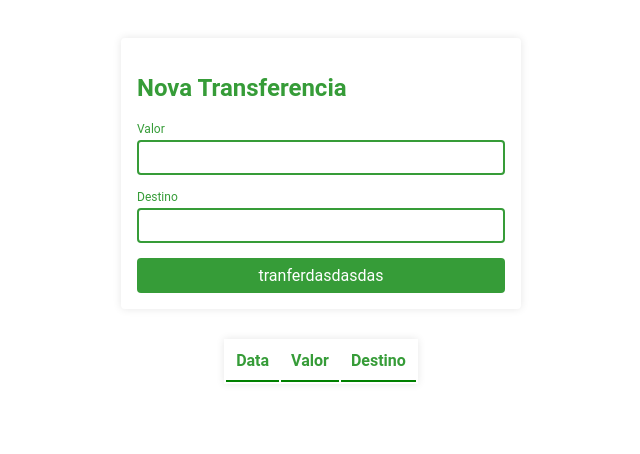
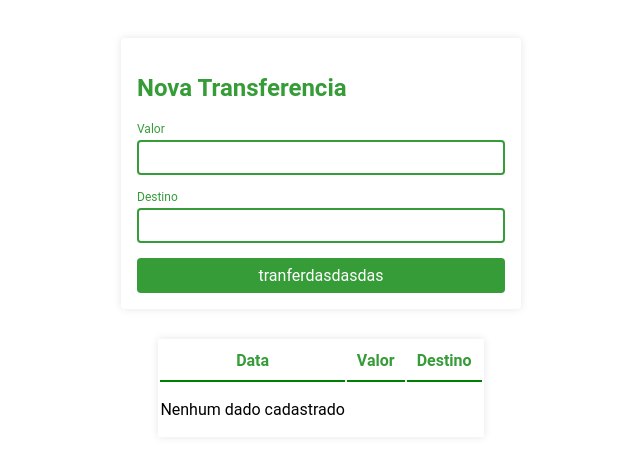
Before and after one commit to Eubrenobrito/byteBank, an Angular app in the folder bytebank/: page / in a window 1280 px wide. Shown: the top 454 px of the page, without its empty margins (319-959 px from the left). Built offline with nearby package versions, Linux system fonts and the light colour scheme.

Commit message:
adicionando service

```diff
--- a/bytebank/package.json
+++ b/bytebank/package.json
@@ -18,6 +18,7 @@
     "@angular/platform-browser": "^14.0.0",
     "@angular/platform-browser-dynamic": "^14.0.0",
     "@angular/router": "^14.0.0",
+    "express": "^4.18.1",
     "rxjs": "~7.5.0",
     "tslib": "^2.3.0",
     "zone.js": "~0.11.4"
--- a/bytebank/src/app/extrato/extrato.component.html
+++ b/bytebank/src/app/extrato/extrato.component.html
@@ -7,7 +7,8 @@
     <th class="tabela__cabecalho__conteudo tabela__conteudo--danger">Valor</th>
     <th class="tabela__cabecalho__conteudo">Destino</th>
     </thead>
-  <tbody>
+<!--    <tbody *ngIf="!!transferencias; else quantoListaVazia">-->
+    <tbody *ngIf="transferencias?.length; else quantoListaVazia">
   <!--  Ngfor é uma diretiva Angular que permite percorrer um array, ou qualquer objeto iterável,
         e exibir cada item do array como elemento na tela. -->
     <!--teremos uma TRANSFERENCIA dentro de uma coleção de TRANSFERENCIAS-->
@@ -15,7 +16,9 @@
           <td class="tabela__conteudo"> {{transferencia.data | date:"short"}}</td>
           <td class="tabela__conteudo"> {{transferencia.valor | currency}}</td>
           <td class="tabela__conteudo"> {{transferencia.destino}}</td>
-<!--    como gerar pipe-->
         </tr>
     </tbody>
 </table>
+<ng-template #quantoListaVazia>
+  <p>Nenhum dado cadastrado</p>
+</ng-template>
```
Also changed, not shown: 1 other file (tests, documents, lock files or other folders). Lines whose indentation alone changed are shown as unchanged.
